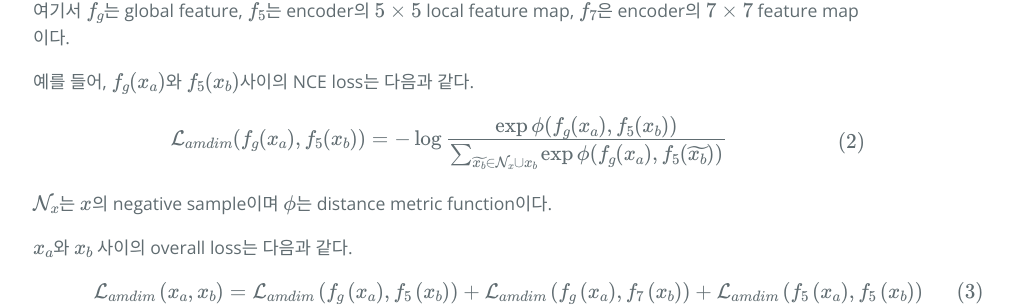
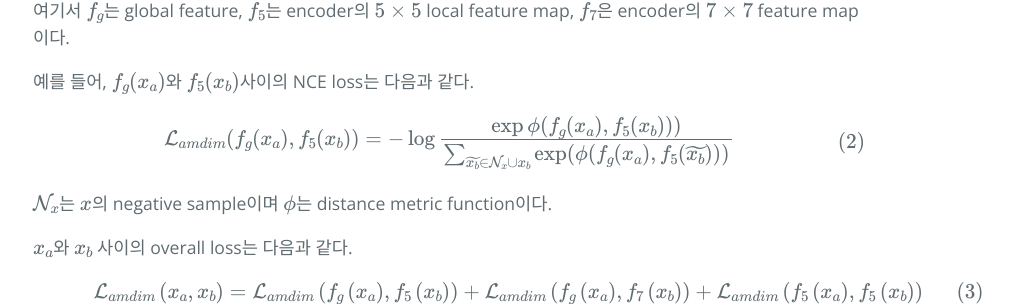
Before and after one commit to changwoo-00/changwoo-00.github.io, a Jekyll site: the page built from _posts/2021-02-07-SELF-SUPERVISED LEARNING FOR FEW-SHOT IMAGE CLASSIFICATION.md, in a window 1280 px wide and 900 px high, scrolled down 1619 px. Shown: the part 144-450 px from the top of the window, without its empty margins (191-1204 px from the left). Built offline with Jekyll 4.4.1, drawn with Linux system fonts in a browser that asks for light colours; formulas are drawn with MathJax 3.

```diff
--- a/_posts/2021-02-07-SELF-SUPERVISED LEARNING FOR FEW-SHOT IMAGE CLASSIFICATION.md
+++ b/_posts/2021-02-07-SELF-SUPERVISED LEARNING FOR FEW-SHOT IMAGE CLASSIFICATION.md
@@ -48,7 +48,7 @@ AMDIM의 핵심 concept는 두 view $(x\_a, x\_b)$ 사이의 global feature와 l
 예를 들어, $f\_g(x\_a)$와 $f\_5(x\_b)$사이의 NCE loss는 다음과 같다.
 
 \begin{equation}
-	\mathcal{L}\_{amdim}(f\_{g}(x\_{a}), f\_{5}(x\_{b})) = -\log \frac{\exp \{\phi(f\_{g}(x\_{a}), f\_{5}(x\_{b}))\}}{\sum_{\widetilde{x\_{b}} \in \mathcal{N}\_{x} \cup x\_{b}} \exp \{\phi(f\_{g}(x\_{a}), f\_{5}(\widetilde{x\_{b}}))\}}
+	\mathcal{L}\_{amdim}(f\_{g}(x\_{a}), f\_{5}(x\_{b})) = -\log \frac{\exp \phi(f\_{g}(x\_{a}), f\_{5}(x\_{b})))}{\sum_{\widetilde{x\_{b}} \in \mathcal{N}\_{x} \cup x\_{b}} \exp (\phi(f\_{g}(x\_{a}), f\_{5}(\widetilde{x\_{b}})))}
 \end{equation}
 
 
```
